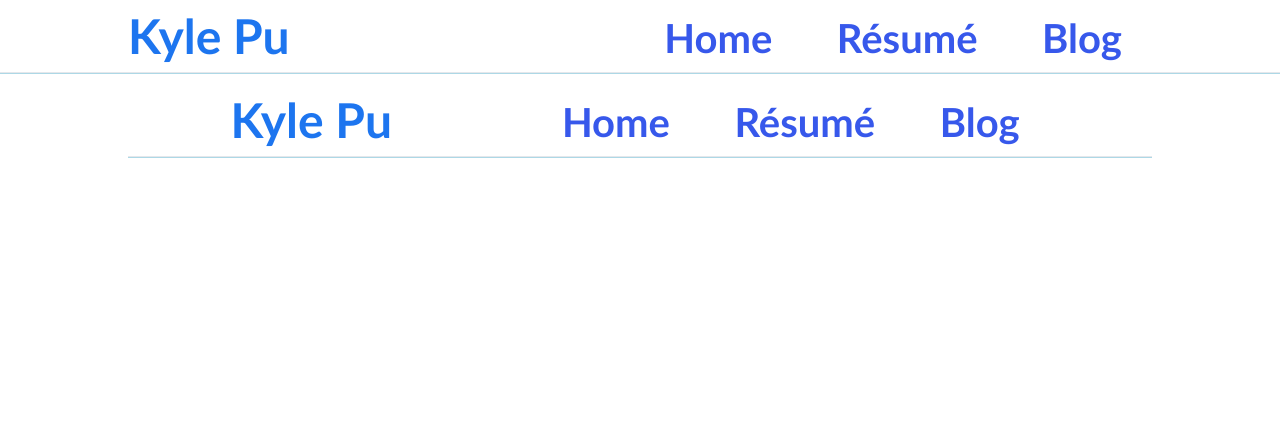
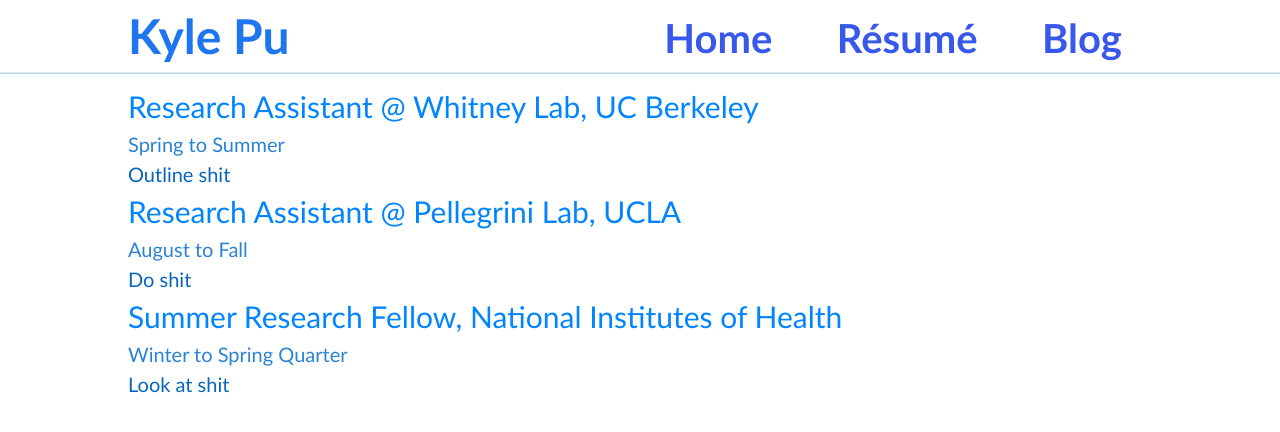
Before and after one commit to Kyle-Pu/Kyle-Pu.github.io, a React (Create React App) app: page /Resume in a window 1280 px wide. Shown: the top 432 px of the page. Built offline with nearby package versions, Linux system fonts and the light colour scheme.

Commit message:
Structure laid out, open to change

```diff
--- a/src/components/Resume/Resume.css
+++ b/src/components/Resume/Resume.css
@@ -5,3 +5,21 @@
     width: 80%;
     height: 700px;
 }
+
+.job-title{
+    font-family: Optima;
+    font-size: 30px;
+    color: rgb(0, 132, 255);
+}
+
+.job-times{
+    font-family: Optima;
+    font-size: 20px;
+    color: rgb(43, 131, 214);
+}
+
+.job-description{
+    font-family: Optima;
+    font-size: 20px;
+    color: rgb(8, 101, 189);
+}
--- a/src/components/Resume/Resume.js
+++ b/src/components/Resume/Resume.js
@@ -2,9 +2,21 @@
 import "./Resume.css"
 
 function Resume() {
+  let titles = ["Research Assistant @ Whitney Lab, UC Berkeley", "Research Assistant @ Pellegrini Lab, UCLA", "Summer Research Fellow, National Institutes of Health"]; // Titles of work experiences
+  let timelines = ["Spring to Summer", "August to Fall", "Winter to Spring Quarter"]; // Times of each activity
+  let descriptions = ["Outline shit", "Do shit", "Look at shit"]; // More details
+
   return (
     <div class="Container">
-      <iframe src={require("../../data/resume.pdf")} width="100%" height="100%"/>
+      {titles.map((title, index) => {
+        return (
+          <div>
+            <p class="job-title">{title}</p>
+            <p class="job-times">{timelines[index]}</p>
+            <p class="job-description">{descriptions[index]}</p>
+          </div>
+        )
+      })}
     </div>
   );
 }
```
